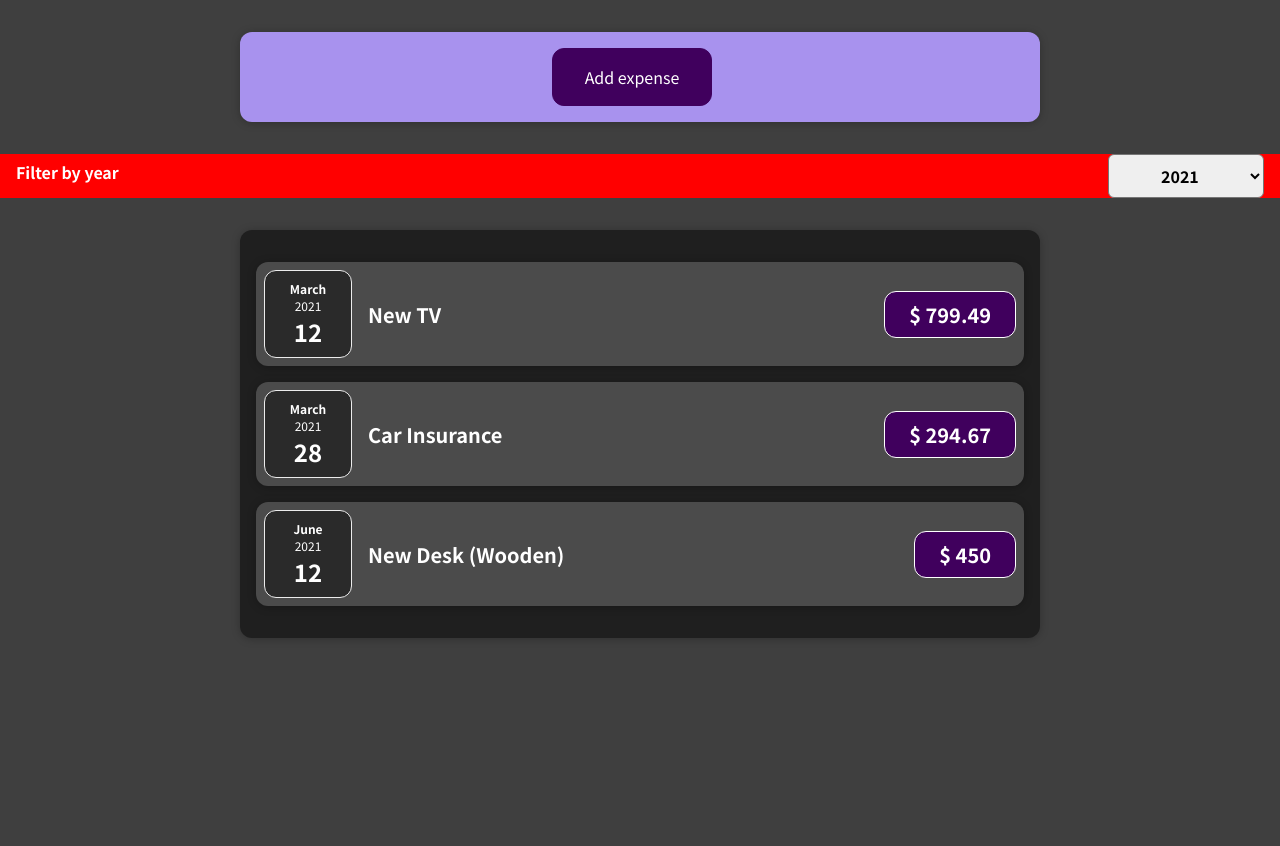
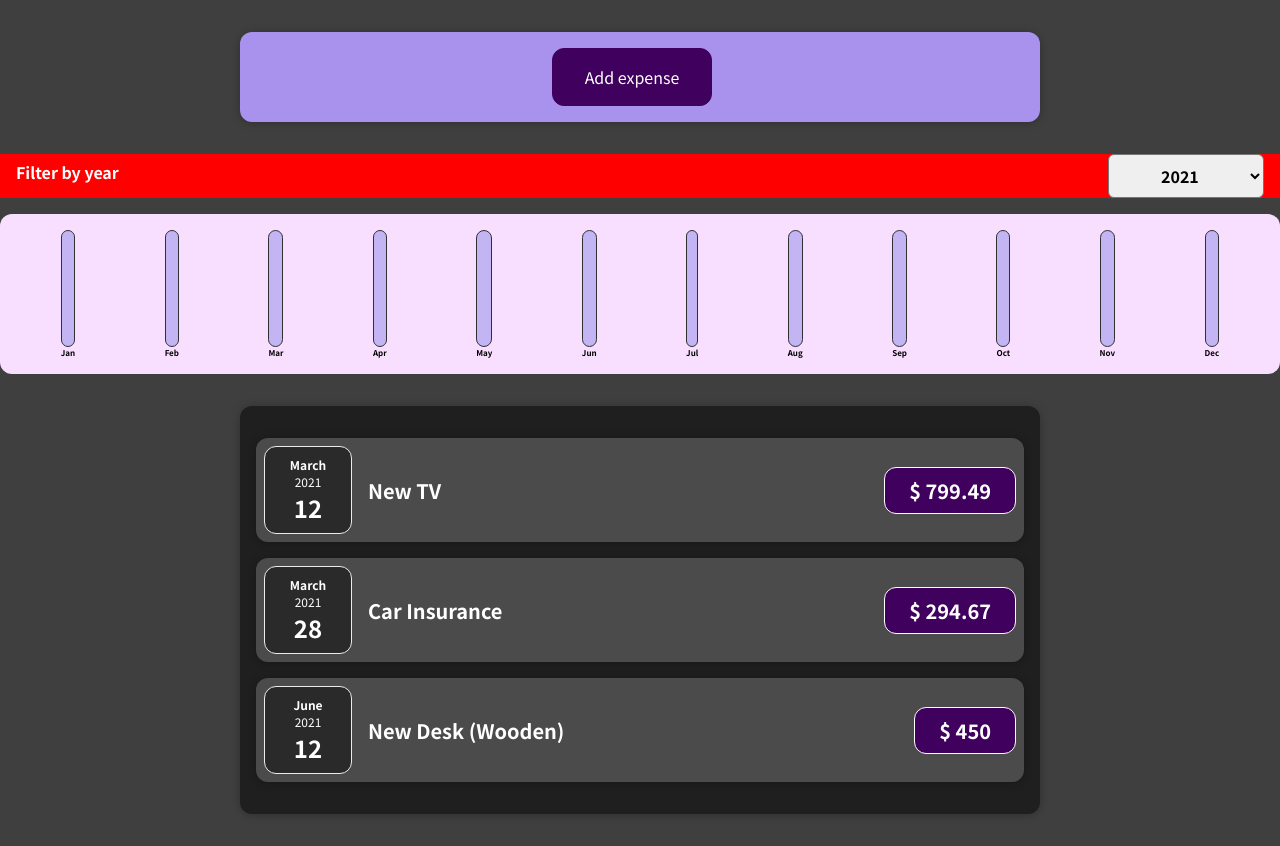
Before and after one commit to RZFalcore/udemy-react-course, a React (Create React App) app: page / in a window 1280 px wide. Before the commit the page ends 800 px from the top, so only its background shows below. Built offline with nearby package versions, Linux system fonts and the light colour scheme.

Commit message:
connected chart, find bug

```diff
--- a/src/components/Chart/Chart.js
+++ b/src/components/Chart/Chart.js
@@ -3,10 +3,18 @@
 import "./Chart.css";
 
 const Chart = ({ dataPoints }) => {
+    const dataPointsValues = dataPoints.map((dataPoint) => dataPoint.value);
+    const dataMaxValue = Math.max(...dataPointsValues);
+
     return (
       <div className="chart">
         {dataPoints.map(({ value, label }) => (
-        <ChartBar id={label} value={value} maxValue={null} label={label} />
+          <ChartBar
+            key={label}
+            value={value}
+            maxValue={dataMaxValue}
+            label={label}
+          />
         ))}
       </div>
     );
--- a/src/components/Chart/ChartBar.js
+++ b/src/components/Chart/ChartBar.js
@@ -1,7 +1,7 @@
 import React from "react";
 import "./ChartBar.css";
 
-const ChartBar = ({ id, value, maxValue, label }) => {
+const ChartBar = ({ value, maxValue, label }) => {
   const barFillHeight =
     maxValue > 0 ? Math.round((value / maxValue) * 100) + "%" : "0%";
   return (
--- a/src/components/Expenses/Expenses.js
+++ b/src/components/Expenses/Expenses.js
@@ -4,6 +4,7 @@
 import Card from "../UI/Card";
 
 import "./Expenses.css";
+import ExpensesChart from "./ExpensesChart";
 
 const Expenses = ({ expenses }) => {
   const [filter, setFilter] = useState("2021");
@@ -13,6 +14,7 @@
   return (
     <div>
       <ExpensesFilter selectedFilter={filter} setFilter={setFilter} />
+      <ExpensesChart expenses={filteredExpenses} />
       <Card className="expenses">
         <ExpensesList list={filteredExpenses} />
       </Card>
--- /dev/null
+++ b/src/components/Expenses/ExpensesChart.js
@@ -0,0 +1,28 @@
+import React from "react";
+import Chart from "../Chart/Chart";
+
+const ExpensesChart = ({ expenses }) => {
+  const chartsDataPoints = [
+    { label: "Jan", value: 0 },
+    { label: "Feb", value: 0 },
+    { label: "Mar", value: 0 },
+    { label: "Apr", value: 0 },
+    { label: "May", value: 0 },
+    { label: "Jun", value: 0 },
+    { label: "Jul", value: 0 },
+    { label: "Aug", value: 0 },
+    { label: "Sep", value: 0 },
+    { label: "Oct", value: 0 },
+    { label: "Nov", value: 0 },
+    { label: "Dec", value: 0 },
+  ];
+
+  for (const expense of expenses) {
+    const expenseMonth = expense.date.getMonth();
+    chartsDataPoints[expenseMonth].value += expense.amount;
+  }
+
+  return <Chart dataPoints={chartsDataPoints} />;
+};
+
+export default ExpensesChart;
```
Lines whose indentation alone changed are shown as unchanged.
